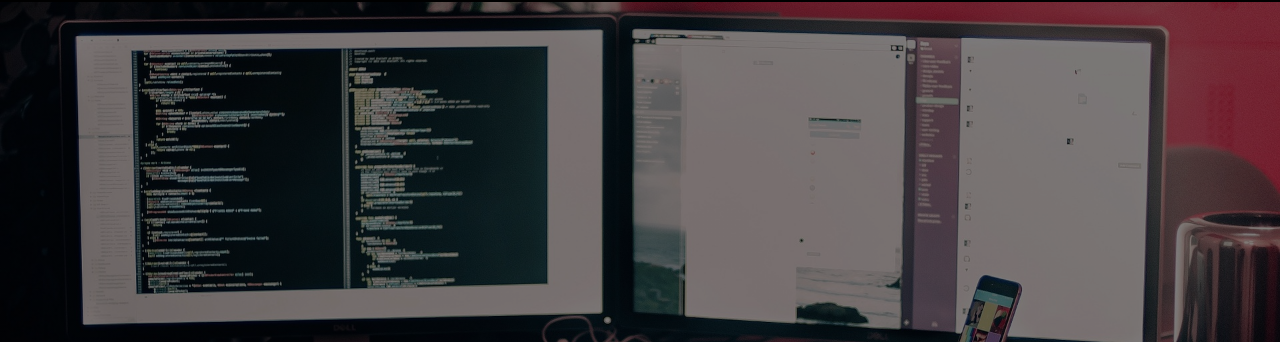
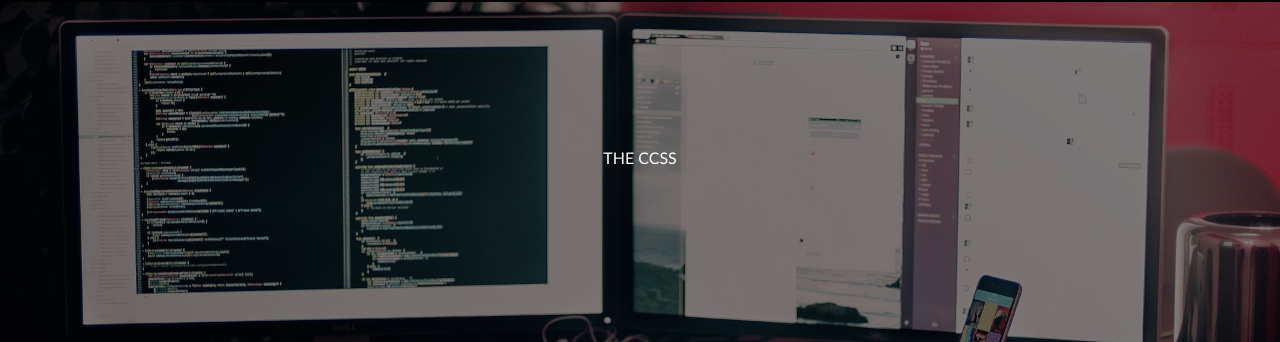
Before and after one commit to brittnylapierre/ccss_web, a Jekyll site: the page built from about/index.md, in a window 1280 px wide. Shown: the part 194-536 px from the top of the page. Built offline with Jekyll 4.4.1, drawn with Linux system fonts in a browser that asks for light colours.

Commit message:
Update index.md

```diff
--- a/about/index.md
+++ b/about/index.md
@@ -4,6 +4,7 @@ permalink: about/
 title: About
 published: true
 pimage: ../images/code_5.jpg
+subjecttext: THE CCSS
 ---
 
 <div class='content-wrap'>
```
